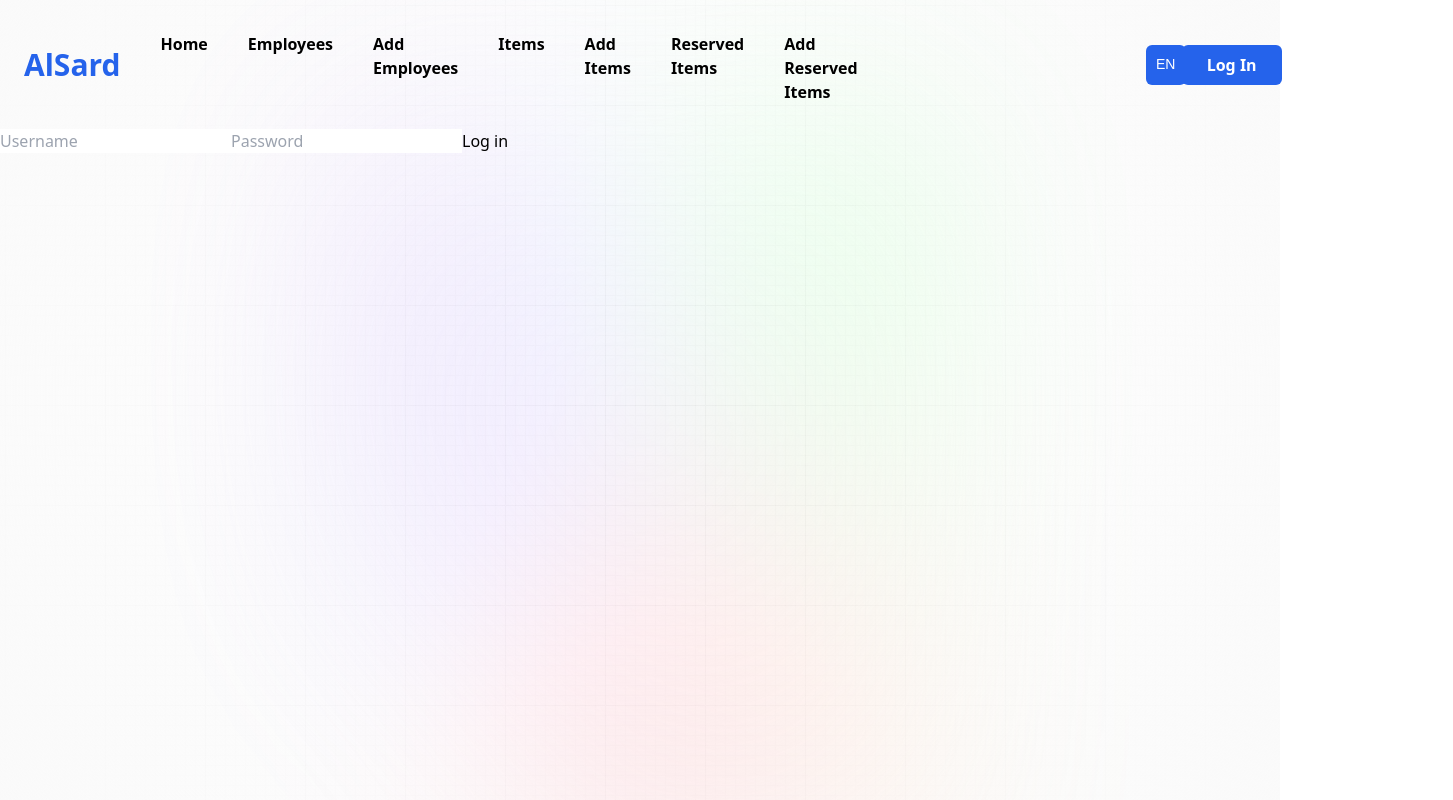
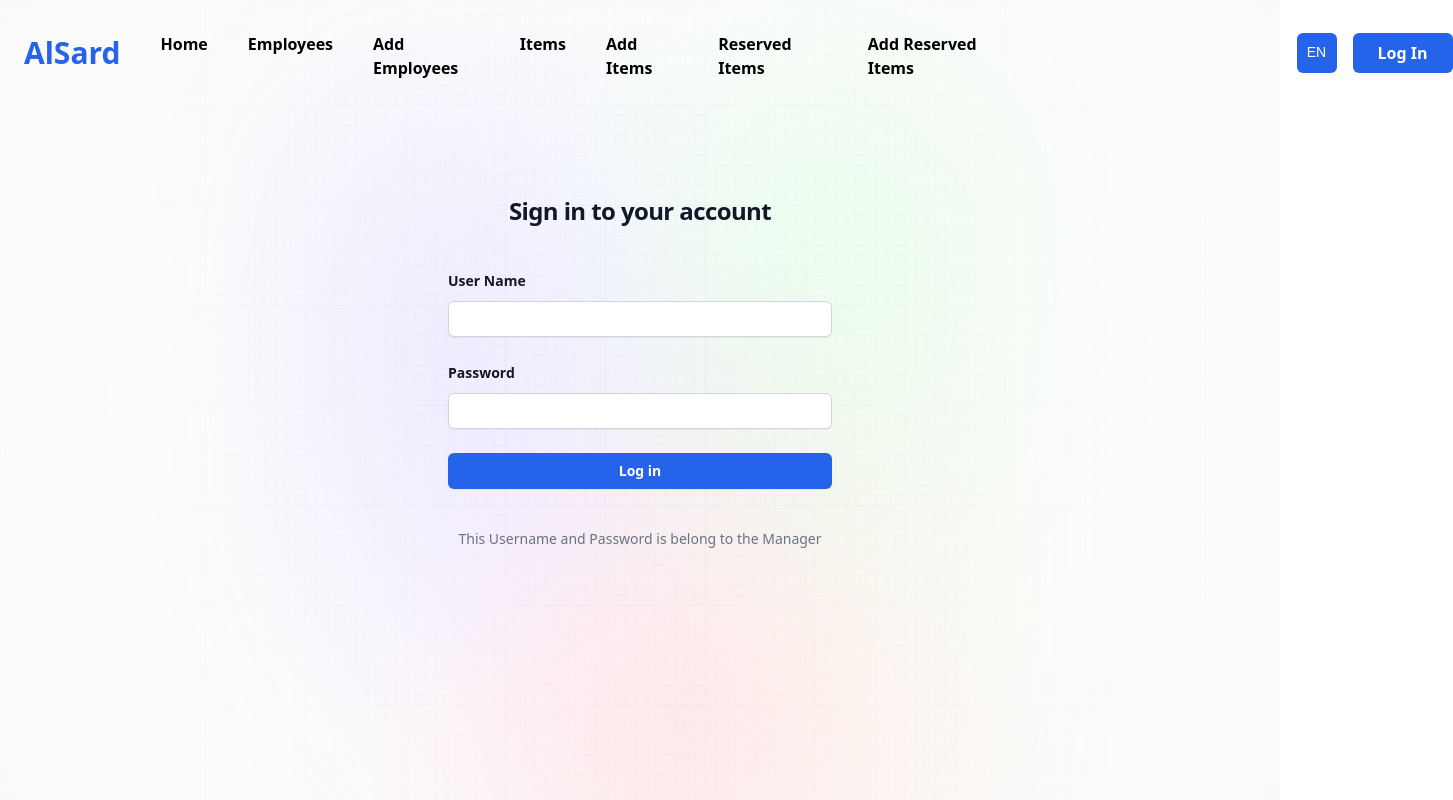
Before and after one commit to redyarr/alsard-project, a React (Vite) app in the folder frontend/alsard/: page /login in a window 1280 px wide. Shown: the whole page, 1453 px wide, since content can reach past the window. Built offline with nearby package versions, Linux system fonts and the light colour scheme.

Commit message:
all-done

```diff
--- a/frontend/alsard/src/components/AddItems.jsx
+++ b/frontend/alsard/src/components/AddItems.jsx
@@ -220,24 +220,6 @@ function AddItems() {
                     />
                   </div>
                 </div>
-                <div className="sm:col-span-2 sm:col-start-1">
-                  <label htmlFor="reserved" className="block text-sm font-medium leading-6 text-gray-900">
-                    {t('home.reserved')}
-                  </label>
-                  <div className="mt-2">
-                    <select
-                      required
-                      value={data.reserved}
-                      onChange={handlechange}
-                      name="reserved"
-                      id="reserved"
-                      className="block w-[300px] p-2 rounded-md border-0 py-1.5 text-gray-900 shadow-sm ring-1 ring-inset ring-gray-300 focus:ring-2 focus:ring-inset sm:text-sm sm:leading-6"
-                    >
-                      <option className="text-gray-500" value="" disabled>Select...</option>
-                      <option value="no" disabled>No</option>
-                    </select>
-                  </div>
-                </div>
               </div>
             </div>
           </div>
--- a/frontend/alsard/src/components/EmployeeDetail.jsx
+++ b/frontend/alsard/src/components/EmployeeDetail.jsx
@@ -73,7 +73,7 @@ const EmployeeDetail = () => {
 
         <h2 className='text-xl font-bold mt-6 mb-2'>{t("navbar.reservedItems")}</h2>
         {employee.reservedItems.length === 0 ? (
-          <p>{t("home.noReservedItem")}</p>
+          <p className='font-medium text-red-600'>{t("home.noReservedItem")}</p>
         ) : (
           <table className='min-w-full divide-y divide-gray-200 border-2 border-black'>
             <thead>
--- a/frontend/alsard/src/components/ItemDetail.jsx
+++ b/frontend/alsard/src/components/ItemDetail.jsx
@@ -73,7 +73,7 @@ const ItemDetail = () => {
 
         <h2 className='text-xl font-bold mt-6 mb-2'>{t('home.reservedBy')}</h2>
         {item.reservedBy === null ? (
-          <p>This Item is Not Reserved</p>
+          <p className='font-medium text-red-600' >{t('home.thisItemsIsNotReserved')}</p>
         ) : (
           <table className='min-w-full divide-y divide-gray-200 border-2 border-black'>
             <thead>
--- a/frontend/alsard/src/components/Login.jsx
+++ b/frontend/alsard/src/components/Login.jsx
@@ -47,35 +47,69 @@ const LoginPage = () => {
   };
 
 
-  //   const handleLogin =  (e) => {
-  //     e.preventDefault();
+  return (
+<div className="flex min-h-full flex-1 flex-col justify-center px-6 py-12 lg:px-8">
+<div className="sm:mx-auto sm:w-full sm:max-w-sm">
+  <h2 className="mt-10 text-center text-2xl font-bold leading-9 tracking-tight text-gray-900">
+    {t('home.signInToYourAccount')}
+  </h2>
+</div>
 
-  //     if (username === 'admin' && password === 'password') {
-  //       login({ username });
-  //       navigate(-1);
-  //     } else {
-  //       alert('Invalid credentials');
-  //     }
-  //   };
-
-  return (
+<div className="mt-10 sm:mx-auto sm:w-full sm:max-w-sm">
+  <form action="#" method="POST" onSubmit={handleLogin} className="space-y-6">
     <div>
-      <form onSubmit={handleLogin}>
+      <label htmlFor="username" className="block text-sm font-medium leading-6 text-gray-900">
+        {t('home.userName')}
+      </label>
+      <div className="mt-2">
         <input
+          id="username"
+          name="username"
           type="text"
-          placeholder="Username"
+          required
+          autoComplete="username"
           value={username}
           onChange={(e) => setUsername(e.target.value)}
+          className="p-3 block w-full rounded-md border-0 py-1.5 text-gray-900 shadow-sm ring-1 ring-inset ring-gray-300 placeholder:text-gray-400 focus:ring-2 focus:ring-inset focus:ring-blue-600 outline-none sm:text-sm sm:leading-6"
         />
+      </div>
+    </div>
+
+    <div>
+      <div className="flex items-center justify-between">
+        <label htmlFor="password" className="block text-sm font-medium leading-6 text-gray-900">
+          {t("home.password")}
+        </label>
+      </div>
+      <div className="mt-2">
         <input
+          id="password"
+          name="password"
           type="password"
-          placeholder="Password"
+          required
+          autoComplete="current-password"
           value={password}
           onChange={(e) => setPassword(e.target.value)}
+          className="p-3 block w-full rounded-md border-0 py-1.5 text-gray-900 shadow-sm ring-1 ring-inset ring-gray-300 placeholder:text-gray-400 focus:ring-2 focus:ring-inset focus:ring-blue-600 outline-none sm:text-sm sm:leading-6"
         />
-        <button type="submit">{t('home.login')}</button>
-      </form>
+      </div>
     </div>
+
+    <div>
+      <button
+        type="submit"
+        className="flex w-full justify-center rounded-md bg-blue-600 px-3 py-1.5 text-sm font-semibold leading-6 text-white shadow-sm hover:bg-blue-500 focus-visible:outline focus-visible:outline-2 focus-visible:outline-offset-2 focus-visible:outline-blue-600"
+      >
+        {t('home.login')}
+      </button>
+    </div>
+  </form>
+
+  <p className="mt-10 text-center text-sm text-gray-500">
+    {t('home.note')}
+  </p>
+</div>
+</div>
   );
 };
 
--- a/frontend/alsard/src/components/Nav.jsx
+++ b/frontend/alsard/src/components/Nav.jsx
@@ -53,7 +53,7 @@ const Nav = () => {
         </div>
 
         <nav className='mt-3'>
-          <ul className='flex gap-10'>
+          <ul className='flex gap-10 lg:min-w-[53rem]'>
             {navLinks.map((items, index) => (
               <li key={index} className='relative'>
                 <NavLink
@@ -70,6 +70,9 @@ const Nav = () => {
         </nav>
 
       </div>
+
+      <div className='flex items-center justify-center gap-5'>
+        <div id='language-button'>
            <div className={`${i18n.language === 'en' ? 'text-white ml-72 mb-3 flex items-center w-9 h-22' : 'mr-[20.5rem] mb-2 flex items-center w-9 h-22 text-white'}`}>
              <div className="w-full rounded-lg">
               <Field>
@@ -86,8 +89,9 @@ const Nav = () => {
               </Field>
              </div>
            </div>
-      <div>
+        </div>
 
+         <div id='buttons'>
            {authState.isAuthenticated ?
               <>
                 <div>
@@ -134,6 +138,7 @@ const Nav = () => {
               </Link>
             }
          </div>
+      </div>
     </header>
   );
 };
--- a/frontend/alsard/src/components/ReservedDetail.jsx
+++ b/frontend/alsard/src/components/ReservedDetail.jsx
@@ -79,7 +79,9 @@ const ReservedDetail = () => {
 <br />
         <p>Other Items Reserved by <span className='font-bold'> {details.reservedItem.employee.name} </span> </p>
         <br />
-          <table className='min-w-full divide-y divide-gray-200 border-2 border-black'>
+       {details.otherReservedItems.length ===0 ? <p className='text-left text-red-600 font-medium'>No other items reserved by this employee</p> :
+       <>
+                 <table className='min-w-full divide-y divide-gray-200 border-2 border-black'>
             <thead>
               <tr className='text-center border-2 border-black'>
                 <th className='px-6 py-3 text-center border-2 border-black text-xs font-medium text-gray-700 uppercase tracking-wider'>{t('home.name')}</th>
@@ -105,6 +107,9 @@ const ReservedDetail = () => {
             ))}
             </tbody>
           </table>
+       </>
+       }
+
 
 
         <div className='mt-6'>
--- a/frontend/alsard/src/i18n.js
+++ b/frontend/alsard/src/i18n.js
@@ -49,7 +49,12 @@ const resources = {
         notFound:"Page Not Found",
         notFoundMessage:"Sorry, we couldn’t find the page you’re looking for.",
         backToHome:"Go back Home",
-        loading:"Loading..."
+        loading:"Loading...",
+        signInToYourAccount: "Sign in to your account",
+        userName: "User Name",
+        password: "Password",
+        note:"This Username and Password is belong to the Manager",
+        thisItemsIsNotReserved:"This Item is not Reserved"
       }
     }
   },
@@ -99,7 +104,12 @@ const resources = {
         notFound:"نەدۆزرایەوە",
         notFoundMessage:'ببورە، نەمانتوانی ئەو پەیجە بدۆزینەوە کە بۆی دەگەڕییت',
         backToHome:"بگەڕێرەوە بۆ سەرەتا",
-        loading:"چاوەڕوانبە..."
+        loading:"چاوەڕوانبە...",
+        signInToYourAccount:"چوونە ژوورەوە بۆ ئەکاونتەکەت",
+        userName:"ناوی بەکارهێنەر",
+        password:"وشەی نهێنی",
+        note:"ئەم ناوی بەکارهێنەر و وشەی نهێنییە سەر بە بەڕێوەبەرە",
+        thisItemsIsNotReserved:"ئەم کاڵایەک حیجز نەکراوە"
       }
     }
   }
--- a/frontend/alsard/src/index.css
+++ b/frontend/alsard/src/index.css
@@ -171,5 +171,5 @@ background-color: #2563eb;
   height: 100%;
   filter: blur(100px) saturate(150%);
   top: 80px;
-  opacity: 12%;
+  opacity: 14%;
 }
```
Lines whose indentation alone changed are shown as unchanged.
